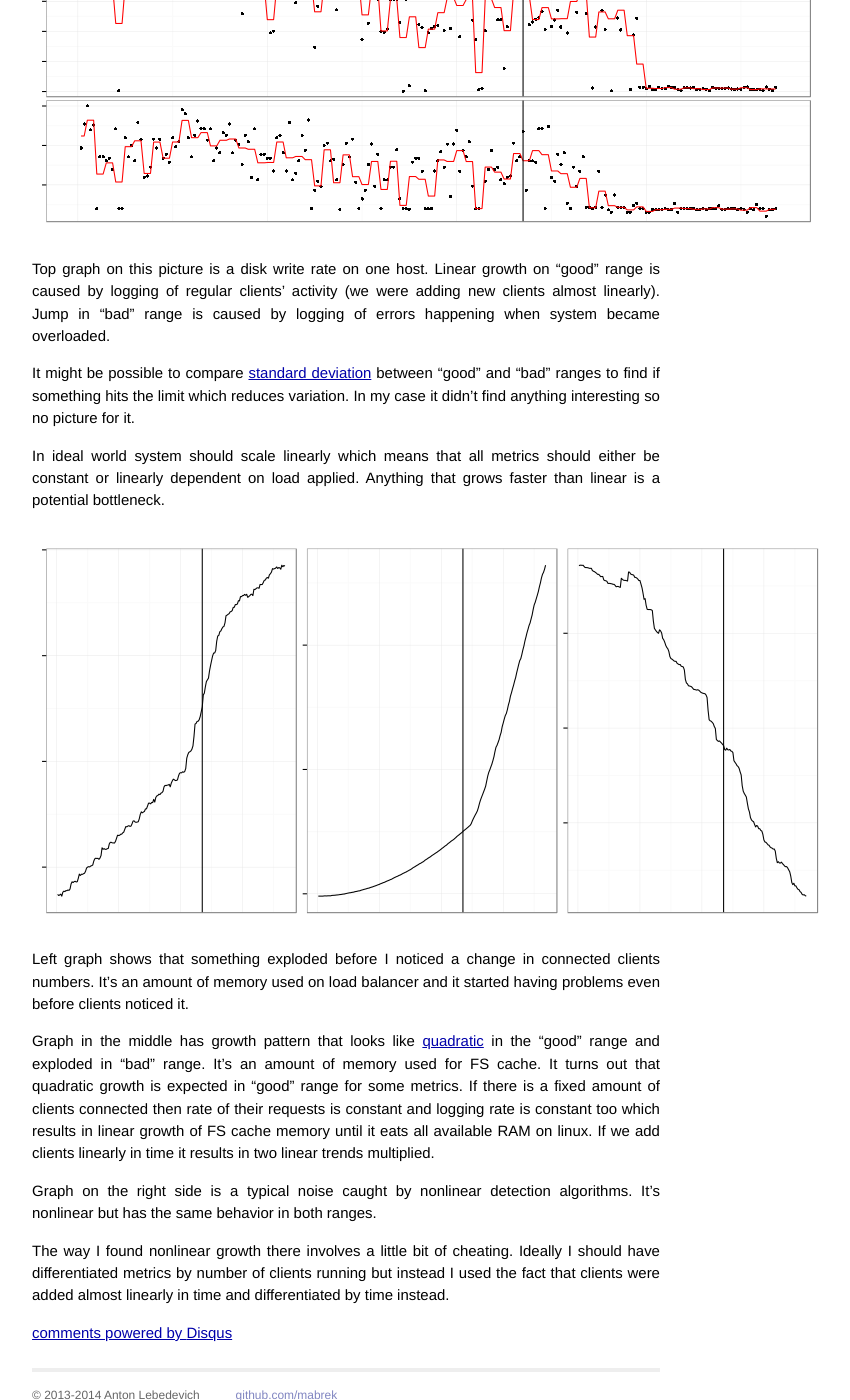
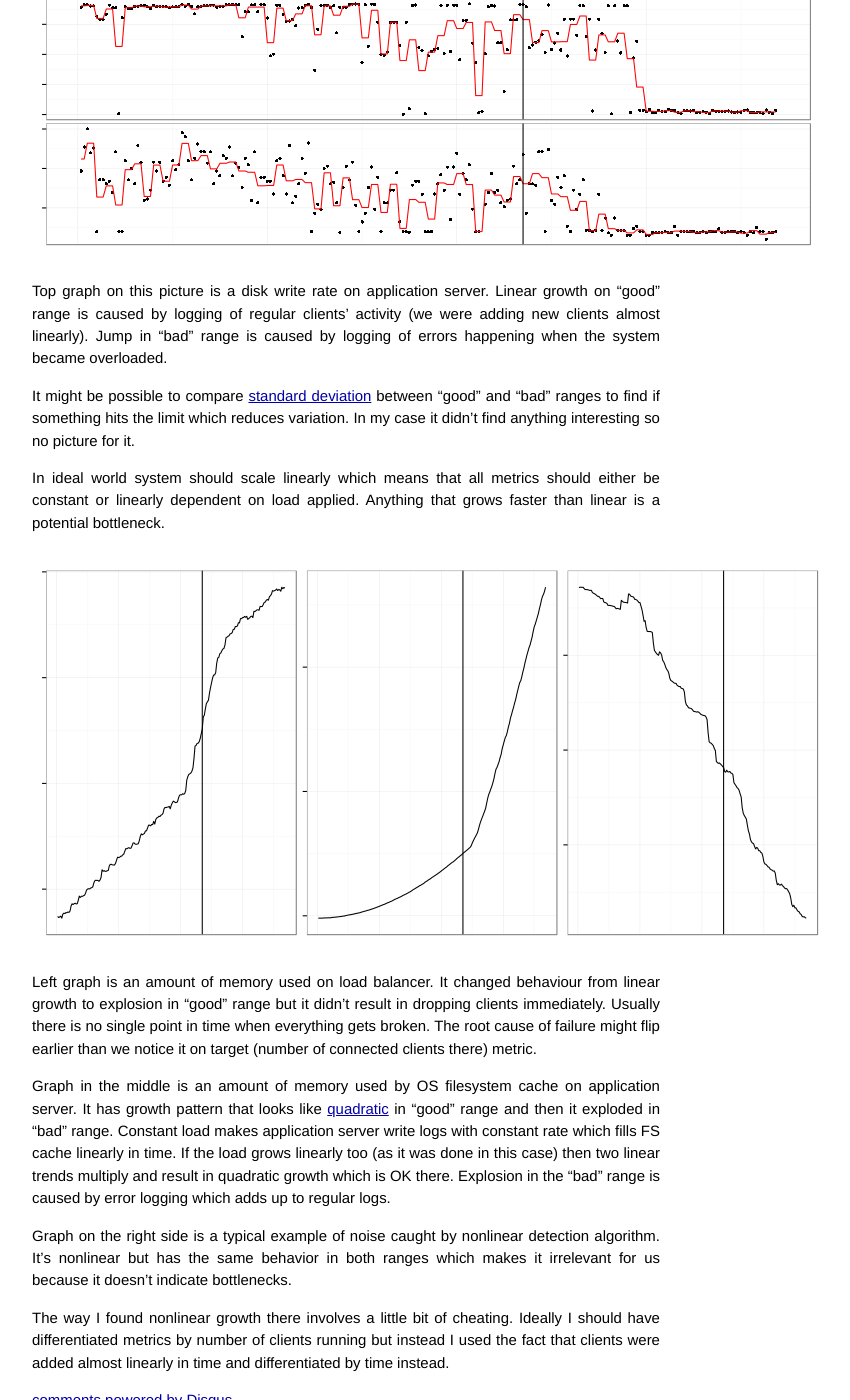
Before and after one commit to mabrek/mabrek.github.io, a Jekyll site: the page built from _posts/2014-02-14-statistics-for-monitoring-load-testing.md, in a window 1280 px wide and 1400 px high, scrolled down 5101 px. Shown: the whole window, without its empty margins (294-1144 px from the left). Built offline with Jekyll 4.4.1, drawn with Linux system fonts in a browser that asks for light colours; Markdown is read by kramdown in place of the engine named in the settings; comment, search, counter and statistics services are not loaded; some of the changed text lies outside the part shown.

Commit message:
rephrase nonlinear part, small corrections

```diff
--- a/_posts/2014-02-14-statistics-for-monitoring-load-testing.md
+++ b/_posts/2014-02-14-statistics-for-monitoring-load-testing.md
@@ -12,7 +12,7 @@ There are some important points to be aware of. First is a [transient response](
 
 ![transient response]({{ site.url }}/img/aspm/request-rate-restart.png)
 
-It's a request rate on a system which was restarted. It was noisy but relatively stable in the left part then it dropped to zero when the system was down then something strange happened: requests started arriving in waves. Later it returned back to the same noisy behaviour.
+It's a request rate (vertical axis) on a system which was restarted. Horizontal axis here and on all following graphs is time. It was noisy but relatively stable in the left part then it dropped to zero when the system was down then something strange happened: requests started arriving in waves. Later it returned back to the same noisy behaviour.
 
 In practice transient response means that you need to wait until system metrics become stable after you apply load to the system.
 
@@ -41,7 +41,7 @@ These metrics seem to have something going on until we plot them with Y range st
 
 ![low coefficient of variation with 0]({{ site.url }}/img/aspm/low-coefficient-of-variation-0.png)
 
-Now it's clear that nothing serious happens there. [Coefficient of variation](http://en.wikipedia.org/wiki/Coefficient_of_variation) is small for such metrics which allows to throw them away using simple threshold criteria.
+Now it's clear that nothing serious happens there. [Coefficient of variation](http://en.wikipedia.org/wiki/Coefficient_of_variation) is small for them which allows to throw them away using simple threshold criteria.
 
 Tasks migrated by OS scheduler produce step-like changes (mean-shifts) on per-cpu usage graphs. It might be a problem when it happens too often but for coarse-grained analysis it's better to start with total cpu time instead of per-cpu.
 
@@ -69,7 +69,7 @@ Then there are metrics which have different [mean](http://en.wikipedia.org/wiki/
 
 ![changed mean]({{ site.url }}/img/aspm/changed-mean.png)
 
-Top graph on this picture is a disk write rate on one host. Linear growth on "good" range is caused by logging of regular clients' activity (we were adding new clients almost linearly). Jump in "bad" range is caused by logging of errors happening when system became overloaded.
+Top graph on this picture is a disk write rate on application server. Linear growth on "good" range is caused by logging of regular clients' activity (we were adding new clients almost linearly). Jump in "bad" range is caused by logging of errors happening when the system became overloaded.
 
 It might be possible to compare [standard deviation](http://en.wikipedia.org/wiki/Standard_deviation) between "good" and "bad" ranges to find if something hits the limit which reduces variation. In my case it didn't find anything interesting so no picture for it.
 
@@ -77,10 +77,10 @@ In ideal world system should scale linearly which means that all metrics should
 
 ![nonlinear]({{ site.url }}/img/aspm/nonlinear.png)
 
-Left graph shows that something exploded before I noticed a change in connected clients numbers. It's an amount of memory used on load balancer and it started having problems even before clients noticed it.
+Left graph is an amount of memory used on load balancer. It changed behaviour from linear growth to explosion in "good" range but it didn't result in dropping clients immediately. Usually there is no single point in time when everything gets broken. The root cause of failure might flip earlier than we notice it on target (number of connected clients there) metric.
 
-Graph in the middle has growth pattern that looks like [quadratic](http://en.wikipedia.org/wiki/Quadratic_function) in the "good" range and exploded in "bad" range. It's an amount of memory used for FS cache. It turns out that quadratic growth is expected in "good" range for some metrics. If there is a fixed amount of clients connected then rate of their requests is constant and logging rate is constant too which results in linear growth of FS cache memory until it eats all available RAM on linux. If we add clients linearly in time it results in two linear trends multiplied.
+Graph in the middle is an amount of memory used by OS filesystem cache on application server. It has growth pattern that looks like [quadratic](http://en.wikipedia.org/wiki/Quadratic_function) in "good" range and then it exploded in "bad" range. Constant load makes application server write logs with constant rate which fills FS cache linearly in time. If the load grows linearly too (as it was done in this case) then two linear trends multiply and result in quadratic growth which is OK there. Explosion in the "bad" range is caused by error logging which adds up to regular logs.
 
-Graph on the right side is a typical noise caught by nonlinear detection algorithms. It's nonlinear but has the same behavior in both ranges.
+Graph on the right side is a typical example of noise caught by nonlinear detection algorithm. It's nonlinear but has the same behavior in both ranges which makes it irrelevant for us because it doesn't indicate bottlenecks.
 
 The way I found nonlinear growth there involves a little bit of cheating. Ideally I should have differentiated metrics by number of clients running but instead I used the fact that clients were added almost linearly in time and differentiated by time instead.
```
Also changed, not shown: other parts of _posts/2014-02-14-statistics-for-monitoring-load-testing.md (+1 -1 lines).
